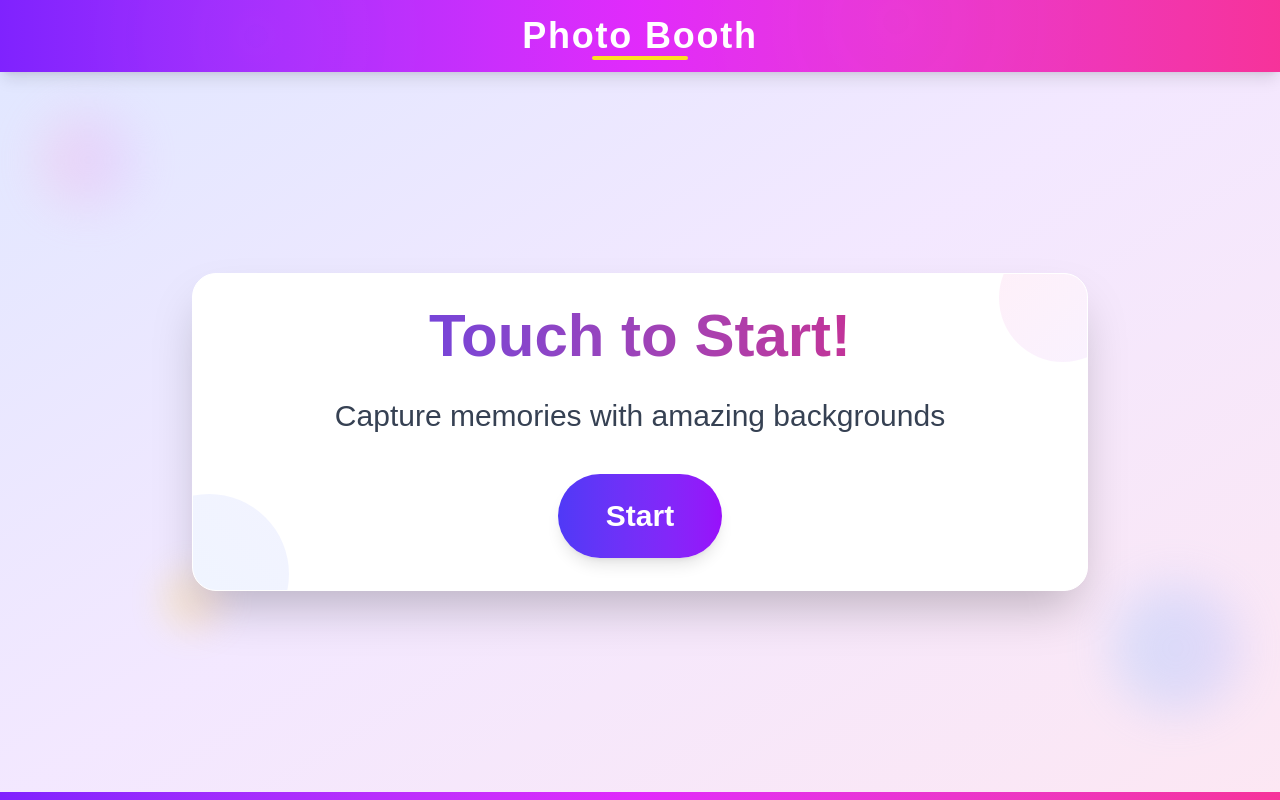
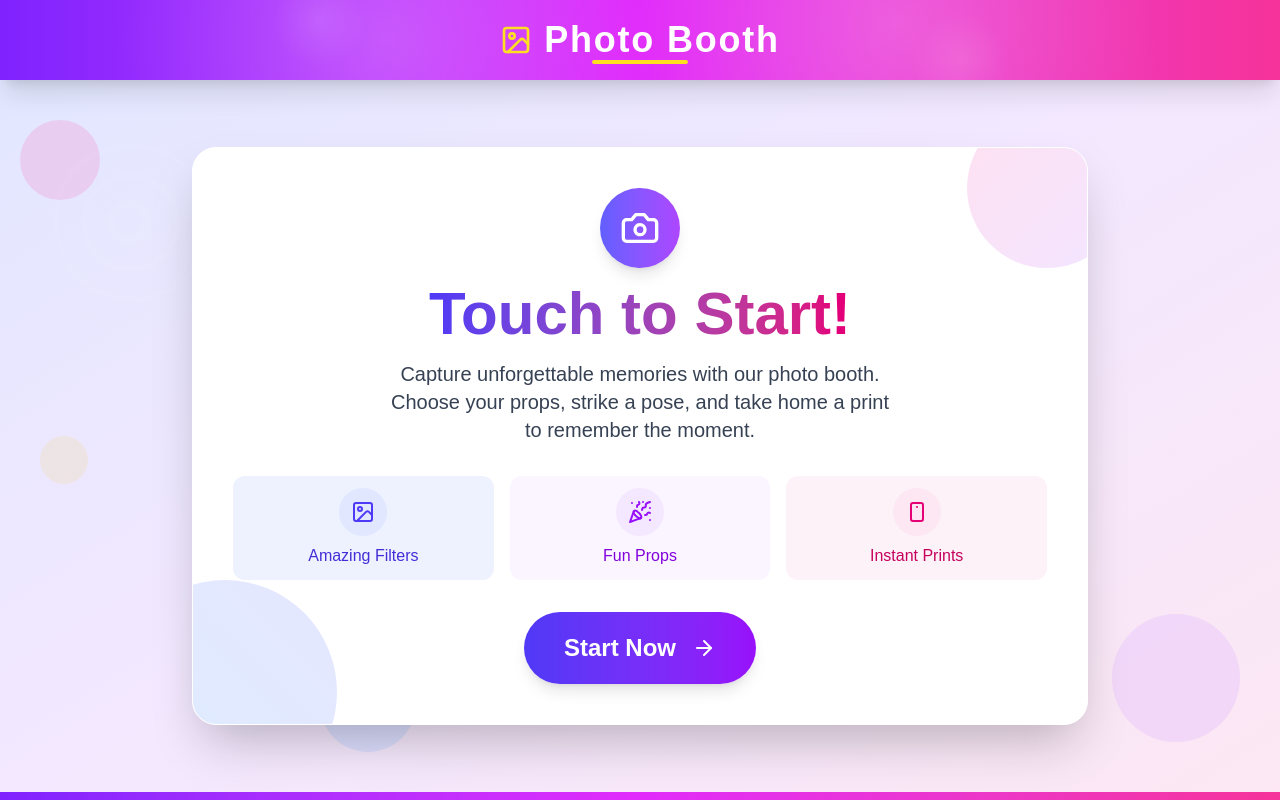
Before and after one commit to zamil-aziz/pb, a Next.js app: page / in a window 1280 px wide. Built offline with nearby package versions, Linux system fonts and the light colour scheme.

Commit message:
add changes to main page

```diff
--- a/src/app/page.js
+++ b/src/app/page.js
@@ -7,6 +7,7 @@ import PhotoPreview from '../components/PhotoPreview';
 import PaymentProcessor from '../components/PaymentProcessor';
 import PrintManager from '../components/PrintManager';
 import ThankYou from '../components/ThankYou';
+import { Camera, Image, PartyPopper } from 'lucide-react';
 
 export default function Photobooth() {
     const { state, dispatch } = useContext(PhotoboothContext);
@@ -85,10 +86,9 @@ export default function Photobooth() {
             clearTimeout(inactivityTimer);
             inactivityTimer = setTimeout(() => {
                 if (state.currentView !== 'welcome') {
-                    // Reset to welcome screen after 2 minutes of inactivity
                     dispatch({ type: 'RESET_APP' });
                 }
-            }, 120000); // 2 minutes
+            }, 30000); // 30 seconds
         };
 
         // Reset timer on any user interaction
@@ -103,44 +103,143 @@ export default function Photobooth() {
         };
     }, [state.currentView, dispatch]);
 
+    // Animated background elements
+    const BackgroundElements = () => (
+        <>
+            {/* Animated floating circles */}
+            <div className='absolute inset-0 overflow-hidden pointer-events-none'>
+                <div className='absolute top-10 left-5 w-20 h-20 rounded-full bg-pink-400 opacity-20 animate-float-slow'></div>
+                <div className='absolute top-3/4 right-10 w-32 h-32 rounded-full bg-purple-400 opacity-15 animate-float-medium'></div>
+                <div className='absolute top-1/3 left-3/4 w-16 h-16 rounded-full bg-indigo-400 opacity-20 animate-float-fast'></div>
+                <div className='absolute bottom-10 left-1/4 w-24 h-24 rounded-full bg-blue-400 opacity-15 animate-float-medium'></div>
+                <div className='absolute top-1/2 left-10 w-12 h-12 rounded-full bg-yellow-400 opacity-10 animate-float-fast'></div>
+            </div>
+
+            {/* Light rays */}
+            <div className='absolute inset-0 opacity-30 overflow-hidden'>
+                <div className='absolute top-0 left-1/4 w-full h-full bg-gradient-radial from-purple-300 to-transparent opacity-30 blur-xl'></div>
+                <div className='absolute bottom-0 right-1/4 w-full h-full bg-gradient-radial from-pink-300 to-transparent opacity-30 blur-xl'></div>
+            </div>
+
+            {/* Pattern overlay - using CSS gradients instead of SVG patterns */}
+            <div className='absolute inset-0 opacity-5'>
+                <div className='absolute inset-0 bg-gradient-to-r from-transparent via-white to-transparent opacity-10'></div>
+                <div className='absolute inset-0 bg-[radial-gradient(circle_at_10%_20%,rgba(255,255,255,0.3),transparent_10%)]'></div>
+                <div className='absolute inset-0 bg-[radial-gradient(circle_at_70%_60%,rgba(255,255,255,0.3),transparent_10%)]'></div>
+            </div>
+        </>
+    );
+
     return (
         <div className='min-h-screen w-full flex flex-col bg-gradient-to-br from-indigo-100 via-purple-100 to-pink-100 overflow-hidden'>
-            {/* Responsive header */}
-            <header className='bg-gradient-to-r from-violet-600 via-fuchsia-500 to-pink-500 p-2 sm:p-3 md:p-4 text-white shadow-lg relative overflow-hidden flex-shrink-0'>
-                <div className='absolute inset-0 opacity-20'>
-                    <div className='absolute top-0 left-0 w-full h-full bg-[radial-gradient(circle_at_20%_50%,rgba(255,255,255,0.1),transparent_20%)]'></div>
-                    <div className='absolute top-0 left-0 w-full h-full bg-[radial-gradient(circle_at_70%_30%,rgba(255,255,255,0.1),transparent_25%)]'></div>
+            {/* Enhanced header with animated glow */}
+            <header className='bg-gradient-to-r from-violet-600 via-fuchsia-500 to-pink-500 p-3 md:p-5 text-white shadow-xl relative overflow-hidden flex-shrink-0'>
+                <div className='absolute inset-0'>
+                    <div className='absolute top-0 left-0 w-full h-full opacity-10'>
+                        <div className='absolute inset-0 bg-[radial-gradient(circle_at_25%_25%,white,transparent_5%)]'></div>
+                        <div className='absolute inset-0 bg-[radial-gradient(circle_at_75%_75%,white,transparent_5%)]'></div>
+                    </div>
+                    <div className='absolute inset-0 bg-[radial-gradient(circle_at_30%_50%,rgba(255,255,255,0.2),transparent_30%)] animate-pulse-slow'></div>
+                    <div className='absolute inset-0 bg-[radial-gradient(circle_at_70%_30%,rgba(255,255,255,0.2),transparent_30%)] animate-pulse-slow delay-1000'></div>
                 </div>
-                <h1 className='text-2xl sm:text-3xl md:text-4xl font-bold text-center tracking-wider relative z-10'>
-                    Photo Booth
-                    <span className='absolute -bottom-1 left-1/2 transform -translate-x-1/2 w-16 sm:w-20 md:w-24 h-1 bg-yellow-300 rounded-full'></span>
-                </h1>
+
+                <div className='relative z-10 flex items-center justify-center'>
+                    <Image className='h-8 w-8 mr-3 text-yellow-300' />
+                    <h1 className='text-3xl md:text-4xl font-bold text-center tracking-wider group'>
+                        Photo Booth
+                        <span className='absolute -bottom-1 left-1/2 transform -translate-x-1/2 w-24 h-1 bg-yellow-300 rounded-full group-hover:animate-pulse'></span>
+                    </h1>
+                </div>
             </header>
 
-            {/* Content area with proper scrolling */}
-            <main className='flex-grow flex items-center justify-center p-2 sm:p-3 md:p-4 relative overflow-y-auto'>
-                {/* Background decorative elements - adjust visibility based on screen size */}
-                <div className='absolute top-10 left-10 w-12 sm:w-16 md:w-24 h-12 sm:h-16 md:h-24 rounded-full bg-gradient-to-r from-pink-300 to-purple-300 opacity-30 blur-xl hidden sm:block'></div>
-                <div className='absolute bottom-20 right-10 w-16 sm:w-24 md:w-32 h-16 sm:h-24 md:h-32 rounded-full bg-gradient-to-r from-blue-300 to-indigo-300 opacity-30 blur-xl hidden sm:block'></div>
-                <div className='absolute bottom-40 left-40 w-8 sm:w-12 md:w-16 h-8 sm:h-12 md:h-16 rounded-full bg-gradient-to-r from-yellow-300 to-orange-300 opacity-20 blur-lg hidden md:block'></div>
+            {/* Content area with enhanced visual elements */}
+            <main className='flex-grow flex items-center justify-center p-4 relative overflow-hidden'>
+                <BackgroundElements />
 
                 {state.currentView === 'welcome' && (
-                    <div className='text-center p-4 sm:p-6 md:p-8 w-full max-w-4xl mx-auto bg-white bg-opacity-90 backdrop-blur-sm rounded-2xl sm:rounded-3xl shadow-xl sm:shadow-2xl border border-white border-opacity-40 relative overflow-hidden'>
-                        <div className='absolute top-0 right-0 w-16 sm:w-24 md:w-32 h-16 sm:h-24 md:h-32 -mt-5 sm:-mt-8 md:-mt-10 -mr-5 sm:-mr-8 md:-mr-10 bg-gradient-to-br from-pink-400 to-purple-400 rounded-full opacity-10'></div>
-                        <div className='absolute bottom-0 left-0 w-20 sm:w-32 md:w-40 h-20 sm:h-32 md:h-40 -mb-8 sm:-mb-12 md:-mb-16 -ml-8 sm:-ml-12 md:-ml-16 bg-gradient-to-tr from-blue-400 to-indigo-400 rounded-full opacity-10'></div>
+                    <div className='text-center p-6 md:p-10 w-full max-w-4xl mx-auto bg-white bg-opacity-80 backdrop-blur-md rounded-3xl shadow-2xl border border-white border-opacity-60 relative overflow-hidden transform transition-all duration-500 hover:scale-102 hover:shadow-2xl'>
+                        {/* Decorative top corner accents */}
+                        <div className='absolute -top-10 -right-10 w-40 h-40 bg-gradient-to-br from-pink-400 to-purple-400 rounded-full opacity-20'></div>
+                        <div className='absolute -bottom-20 -left-20 w-56 h-56 bg-gradient-to-tr from-blue-400 to-indigo-400 rounded-full opacity-20'></div>
 
-                        <h2 className='text-4xl sm:text-5xl md:text-6xl font-bold mb-4 sm:mb-6 md:mb-8 text-transparent bg-clip-text bg-gradient-to-r from-indigo-600 to-pink-600'>
-                            Touch to Start!
-                        </h2>
-                        <p className='text-xl sm:text-2xl md:text-3xl mb-6 sm:mb-8 md:mb-10 text-gray-700'>
-                            Capture memories with amazing backgrounds
+                        {/* Shimmer effect overlay */}
+                        <div className='absolute inset-0 bg-gradient-to-r from-transparent via-white to-transparent opacity-20 -translate-x-full animate-shimmer'></div>
+
+                        {/* Header with icon */}
+                        <div className='flex flex-col items-center mb-0'>
+                            <div className='mb-4 p-5 bg-gradient-to-r from-indigo-500 to-purple-500 rounded-full shadow-lg'>
+                                <Camera size={40} className='text-white' />
+                            </div>
+                            <h2 className='text-5xl md:text-6xl font-bold mb-4 text-transparent bg-clip-text bg-gradient-to-r from-indigo-600 to-pink-600 animate-gradient'>
+                                Touch to Start!
+                            </h2>
+                        </div>
+
+                        <p className='text-2xl md:text-xl mb-8 text-gray-700 max-w-lg mx-auto'>
+                            Capture unforgettable memories with our photo booth. Choose your props, strike a pose, and
+                            take home a print to remember the moment.
                         </p>
+
+                        {/* Features grid */}
+                        <div className='grid grid-cols-3 gap-4 mb-8'>
+                            <div className='p-3 bg-indigo-50 rounded-xl'>
+                                <div className='bg-indigo-100 p-2 rounded-full w-12 h-12 flex items-center justify-center mx-auto mb-2'>
+                                    <Image size={24} className='text-indigo-600' />
+                                </div>
+                                <p className='text-indigo-700 font-medium'>Amazing Filters</p>
+                            </div>
+                            <div className='p-3 bg-purple-50 rounded-xl'>
+                                <div className='bg-purple-100 p-2 rounded-full w-12 h-12 flex items-center justify-center mx-auto mb-2'>
+                                    <PartyPopper size={24} className='text-purple-600' />
+                                </div>
+                                <p className='text-purple-700 font-medium'>Fun Props</p>
+                            </div>
+                            <div className='p-3 bg-pink-50 rounded-xl'>
+                                <div className='bg-pink-100 p-2 rounded-full w-12 h-12 flex items-center justify-center mx-auto mb-2'>
+                                    <svg
+                                        xmlns='http://www.w3.org/2000/svg'
+                                        width='24'
+                                        height='24'
+                                        viewBox='0 0 24 24'
+                                        fill='none'
+                                        stroke='currentColor'
+                                        strokeWidth='2'
+                                        strokeLinecap='round'
+                                        strokeLinejoin='round'
+                                        className='text-pink-600'
+                                    >
+                                        <rect x='6' y='3' width='12' height='18' rx='2' />
+                                        <line x1='12' y1='7' x2='12' y2='7' />
+                                    </svg>
+                                </div>
+                                <p className='text-pink-700 font-medium'>Instant Prints</p>
+                            </div>
+                        </div>
 
                         <button
                             onClick={() => dispatch({ type: 'SET_VIEW', payload: 'camera' })}
-                            className='bg-gradient-to-r from-indigo-600 to-purple-600 hover:from-indigo-700 hover:to-purple-700 text-white font-bold py-3 sm:py-4 md:py-6 px-6 sm:px-8 md:px-12 rounded-full text-xl sm:text-2xl md:text-3xl shadow-lg transform transition-all duration-300 hover:scale-105 hover:shadow-xl focus:outline-none focus:ring-2 focus:ring-purple-500 focus:ring-opacity-50'
+                            className='bg-gradient-to-r from-indigo-600 to-purple-600 hover:from-indigo-700 hover:to-purple-700 text-white font-bold py-5 px-10 rounded-full text-2xl shadow-lg transform transition-all duration-300 hover:scale-105 hover:shadow-xl focus:outline-none focus:ring-4 focus:ring-purple-300 relative overflow-hidden group'
                         >
-                            Start
+                            <span className='relative z-10 flex items-center justify-center gap-2'>
+                                Start Now
+                                <svg
+                                    xmlns='http://www.w3.org/2000/svg'
+                                    width='24'
+                                    height='24'
+                                    viewBox='0 0 24 24'
+                                    fill='none'
+                                    stroke='currentColor'
+                                    strokeWidth='2'
+                                    strokeLinecap='round'
+                                    strokeLinejoin='round'
+                                    className='ml-2 group-hover:translate-x-1 transition-transform'
+                                >
+                                    <path d='M5 12h14'></path>
+                                    <path d='m12 5 7 7-7 7'></path>
+                                </svg>
+                            </span>
+                            {/* Button glow effect */}
+                            <span className='absolute inset-0 bg-gradient-to-r from-indigo-400 to-purple-400 opacity-0 group-hover:opacity-30 blur-md transition-opacity'></span>
                         </button>
                     </div>
                 )}
@@ -153,8 +252,10 @@ export default function Photobooth() {
                 {state.currentView === 'thankyou' && <ThankYou />}
             </main>
 
-            {/* Decorative footer */}
-            <footer className='h-1 sm:h-1.5 md:h-2 bg-gradient-to-r from-violet-600 via-fuchsia-500 to-pink-500 flex-shrink-0'></footer>
+            {/* Enhanced footer with shine effect */}
+            <footer className='h-2 bg-gradient-to-r from-violet-600 via-fuchsia-500 to-pink-500 relative overflow-hidden flex-shrink-0'>
+                <div className='absolute inset-0 bg-gradient-to-r from-transparent via-white to-transparent opacity-40 -translate-x-full animate-shine'></div>
+            </footer>
         </div>
     );
 }
```
